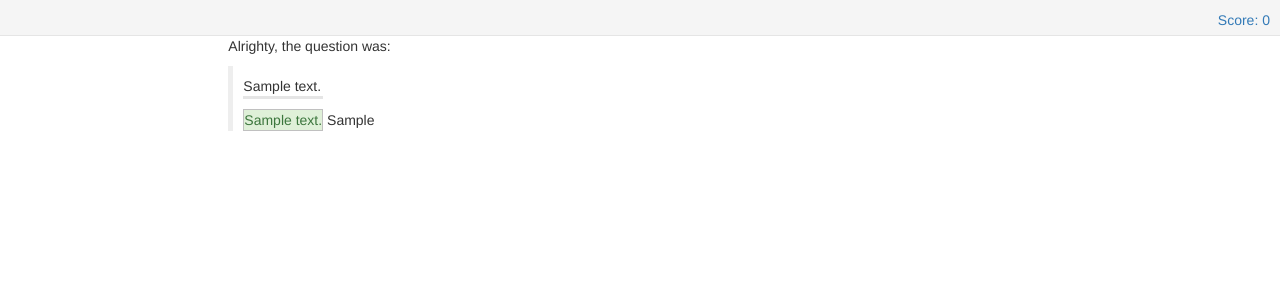
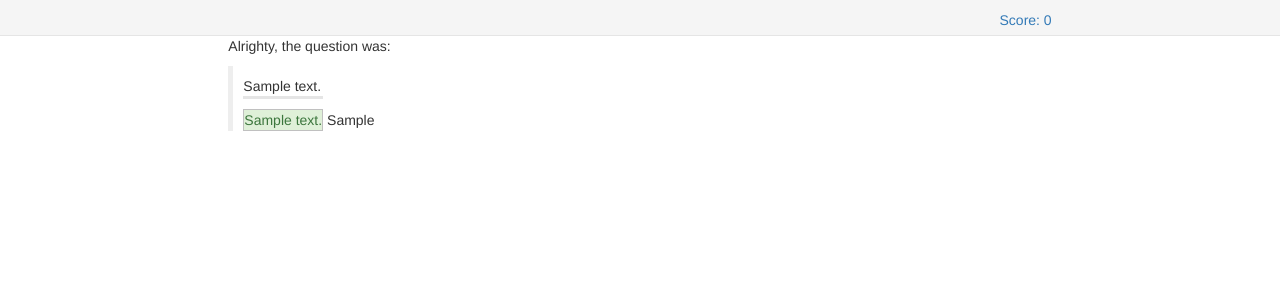
Before and after one commit to alexandershov/pydrill, a Flask app: page /explain/1/1/1/ in a window 1280 px wide. Shown: the top 300 px of the page. Run offline with Flask 2, Linux system fonts and the light colour scheme; tables that the repository leaves empty hold one stand-in row (values such as "Sample post"); data that the repository does not hold is empty.

Commit message:
Remove wrong offset for the .score class

```diff
--- a/pydrill/less/style.less
+++ b/pydrill/less/style.less
@@ -116,10 +116,9 @@
 }
 
 .prev-answer {
+  .make-xs-column(6);
   .make-md-column(2);
   .make-md-column-offset(2);
-  .make-xs-column-offset(0);
-  .make-xs-column(6)
 }
 
 .message {
@@ -147,12 +146,9 @@
 }
 
 .score {
-  .make-md-column-offset(4);
-  .make-md-column(4);
-  .make-xs-column-offset(6);
   .make-xs-column(6);
+  .make-md-column(6);
   text-align: right;
-  padding-right: 10px;
 }
 
 .user-team {
```
Also changed, not shown: pydrill/static/css/style.css.
